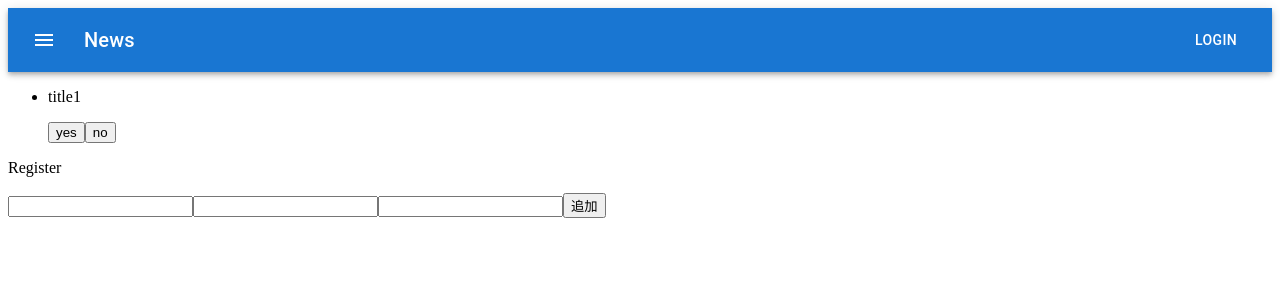
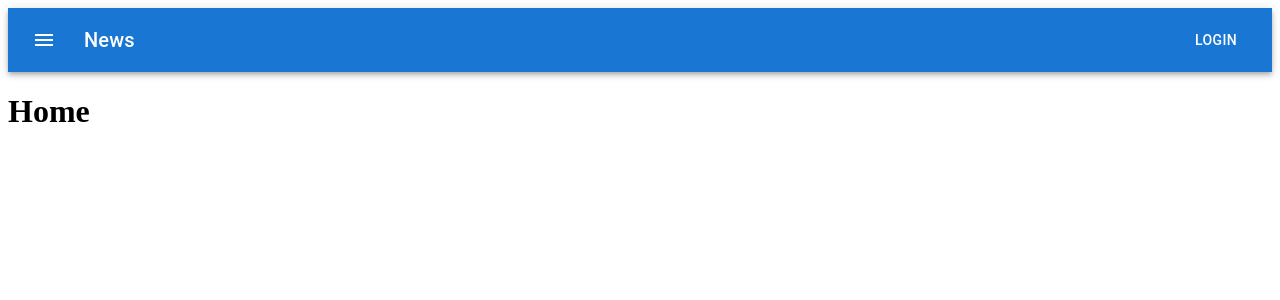
Before and after one commit to deguchi37458/50-50-app, a React (Create React App) app: page / in a window 1280 px wide. Shown: the top 300 px of the page. Built offline with nearby package versions, Linux system fonts and the light colour scheme.

Commit message:
add react-router

```diff
--- a/package.json
+++ b/package.json
@@ -13,6 +13,7 @@
     "@testing-library/user-event": "^13.5.0",
     "react": "^18.1.0",
     "react-dom": "^18.1.0",
+    "react-router-dom": "^6.3.0",
     "react-scripts": "5.0.1",
     "web-vitals": "^2.1.4"
   },
--- a/src/App.jsx
+++ b/src/App.jsx
@@ -1,13 +1,20 @@
 import React from "react"
+import { BrowserRouter, Routes, Route } from 'react-router-dom';
 
 import { Header } from "./components/Header"
+import Home from "./components/Home"
 import List from "./components/List"
 
 export const App = () => {
   return (
     <>
-      <Header />
-      <List />
+      <BrowserRouter>
+        <Header />
+        <Routes>
+          <Route exact path="/" element={<Home />} />
+          <Route path="/list" element={<List />} />
+        </Routes>
+      </BrowserRouter>
     </>
   );
 };
--- /dev/null
+++ b/src/components/Home.jsx
@@ -0,0 +1,13 @@
+import React from "react";
+
+// import Register from "./Register"
+
+export default class Home extends React.Component {
+  render() {
+    return (
+      <>
+        <h1>Home</h1>
+      </>
+    );
+  }
+}
```
